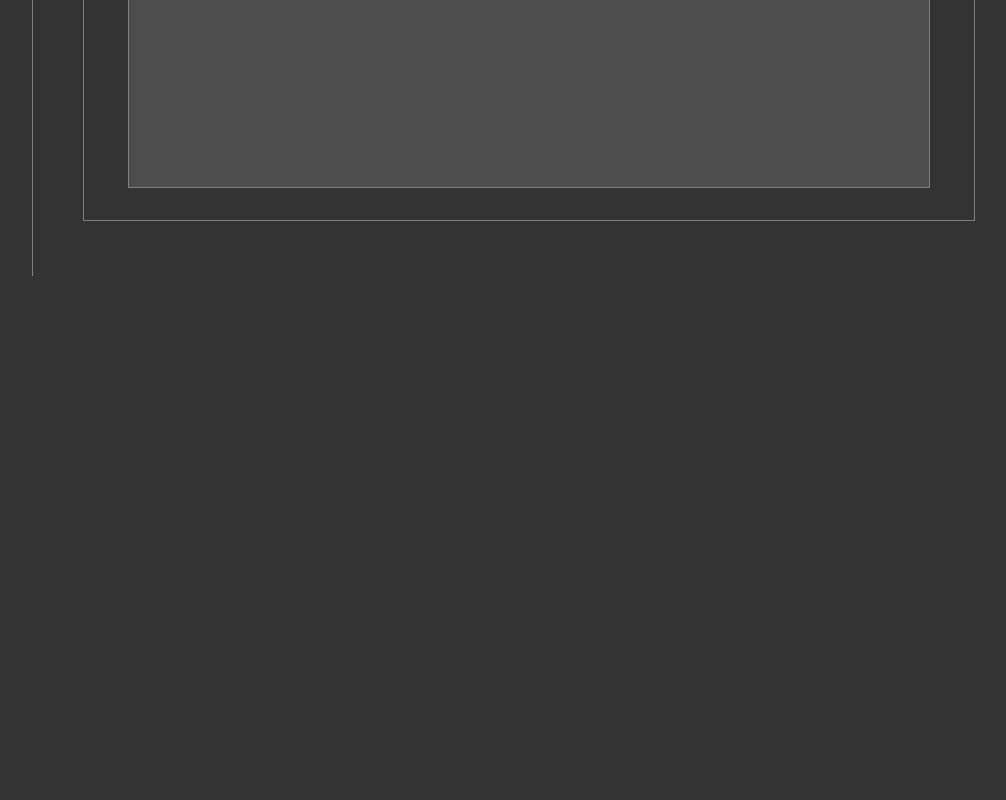
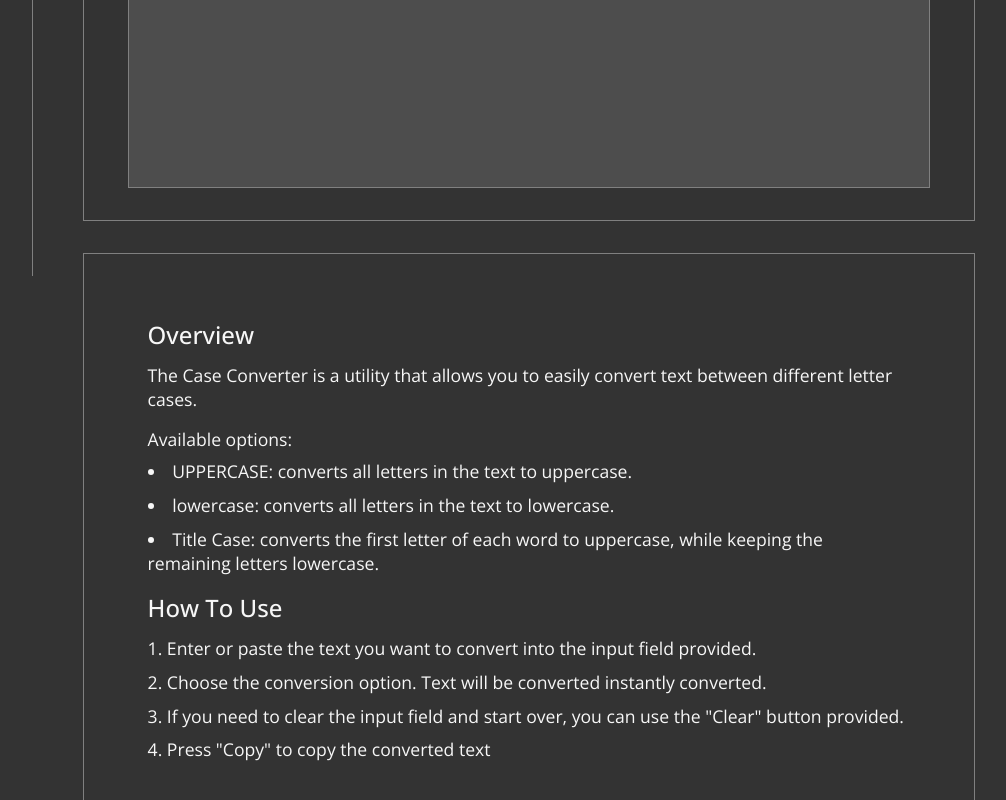
Before and after one commit to devmikh/wapiti-web-tools, a React (Vite) app: page /case-converter in a window 1280 px wide. Shown: the part 572-1372 px from the top of the page, without its empty margins (255-1261 px from the left). Before the commit the page ends 800 px from the top, so only its background shows below. Built offline with nearby package versions, Linux system fonts and the light colour scheme.

Commit message:
Add description to Case Converter

```diff
--- a/src/assets/descriptions/index.ts
+++ b/src/assets/descriptions/index.ts
@@ -6,5 +6,24 @@ export const descriptions = {
             'As you type or paste the text, the counters will update in real-time, displaying the current number of characters and words.',
             'If you need to clear the input field and start over, you can use the "Clear" button provided.'
         ]
+    },
+    case_converter: {
+        overview: {
+            brief_overview: [
+                'The Case Converter is a utility that allows you to easily convert text between different letter cases.',
+            ],
+            options_title: 'Available options:',
+            options: [
+                'UPPERCASE: converts all letters in the text to uppercase.',
+                'lowercase: converts all letters in the text to lowercase.',
+                'Title Case: converts the first letter of each word to uppercase, while keeping the remaining letters lowercase.'
+            ]
+        },
+        instructions: [
+            'Enter or paste the text you want to convert into the input field provided.',
+            'Choose the conversion option. Text will be converted instantly converted.',
+            'If you need to clear the input field and start over, you can use the "Clear" button provided.',
+            'Press "Copy" to copy the converted text'
+        ]
     }
 }
--- a/src/components/tools/text/CaseConverter/index.tsx
+++ b/src/components/tools/text/CaseConverter/index.tsx
@@ -4,6 +4,7 @@ import CopyButton from '../../../core/CopyButton'
 import Textarea from '../../../core/Textarea'
 import { toTitleCase } from '../../../../utils/text'
 import usePageTitle from '../../../../hooks/usePageTitle'
+import { descriptions } from '../../../../assets/descriptions'
 import styles from './index.module.css'
 
 export default function CaseConverter() {
@@ -17,6 +18,7 @@ export default function CaseConverter() {
     usePageTitle('Case Converter | Wapiti Web Tools')
 
     return (
+        <>
             <div className={`tool-container ${styles['container']}`}>
                 <h1 className='tool-title'>Case Converter</h1>
                 <div className={styles['top-button-container']}>
@@ -30,5 +32,23 @@ export default function CaseConverter() {
                 </div>
                 <Textarea value={text} readOnly={false} onChange={handleChange} placeholder='Enter Text...'/>
             </div>
+            <div className='description-container'>
+                <h2 className='description-title'>Overview</h2>
+                <p className='overview'>{descriptions.case_converter.overview.brief_overview}</p>
+                <p className='options-title'>{descriptions.case_converter.overview.options_title}</p>
+                <ul className='options-list'>
+                    {descriptions.case_converter.overview.options.map((point, index) => (
+                        <li key={index}>{point}</li>
+                    ))}
+                </ul>
+                <h2 className='description-title'>How To Use</h2>
+                <ol className='instructions-list'>
+                    {descriptions.case_converter.instructions.map((point, index) => (
+                        <li key={index}>{point}</li>
+                    ))}
+                </ol>
+            </div>
+        </>
+
     )
 }
--- a/src/components/tools/text/CharacterCounter/index.tsx
+++ b/src/components/tools/text/CharacterCounter/index.tsx
@@ -38,10 +38,10 @@ export default function CharacterCounter() {
                 </div>
             </div>
             <div className='description-container'>
-                <h2 className='description-title'>Tool Overview</h2>
+                <h2 className='description-title'>Overview</h2>
                 <p className='overview'>{descriptions.character_counter.overview}</p>
                 <h2 className='description-title'>How To Use</h2>
-                <ol className='instruction-list'>
+                <ol className='instructions-list'>
                     {descriptions.character_counter.instructions.map((point, index) => (
                         <li key={index}>{point}</li>
                     ))}
--- a/src/index.css
+++ b/src/index.css
@@ -1,5 +1,6 @@
 @import url('https://fonts.googleapis.com/css2?family=Roboto:wght@400;500;700&display=swap');
 @import url('https://fonts.googleapis.com/css2?family=Montserrat:wght@400;500;700&display=swap');
+@import url('https://fonts.googleapis.com/css2?family=Open+Sans:wght@400;500;700&display=swap');
 
 :root {
     --black: hsl(0, 0%, 15%);
@@ -116,10 +117,10 @@ body.dark .tool-title {
 /* Tool Description */
 .description-container {
     width: 90%;
-    padding: 2rem;
+    padding: 4rem;
     margin-bottom: 2rem;
     border: 1px solid var(--grey-200);
-    font-family: 'Roboto', sans-serif;
+    font-family: 'Open Sans', sans-serif;
 }
 
 body.dark .description-container {
@@ -136,7 +137,22 @@ body.dark .description-container {
     line-height: 1.5rem;
 }
 
-.instruction-list {
+.options-title {
+    font-size: 1.1rem;
+    margin-bottom: 0.5rem;
+}
+
+.options-list {
+    display: flex;
+    flex-direction: column;
+    gap: 0.6rem;
+    margin-bottom: 1rem;
+    list-style-position: inside;
+    font-size: 1.1rem;
+    line-height: 1.5rem;
+}
+
+.instructions-list {
     display: flex;
     flex-direction: column;
     gap: 0.6rem;
@@ -165,7 +181,9 @@ body.dark .description-container {
         gap: 1rem;
         width: 95%;
     }
-
+    .description-container {
+        padding: 2rem;
+    }
     .mobile-toolbar {
         display: none;
     }
```
Lines whose indentation alone changed are shown as unchanged.
